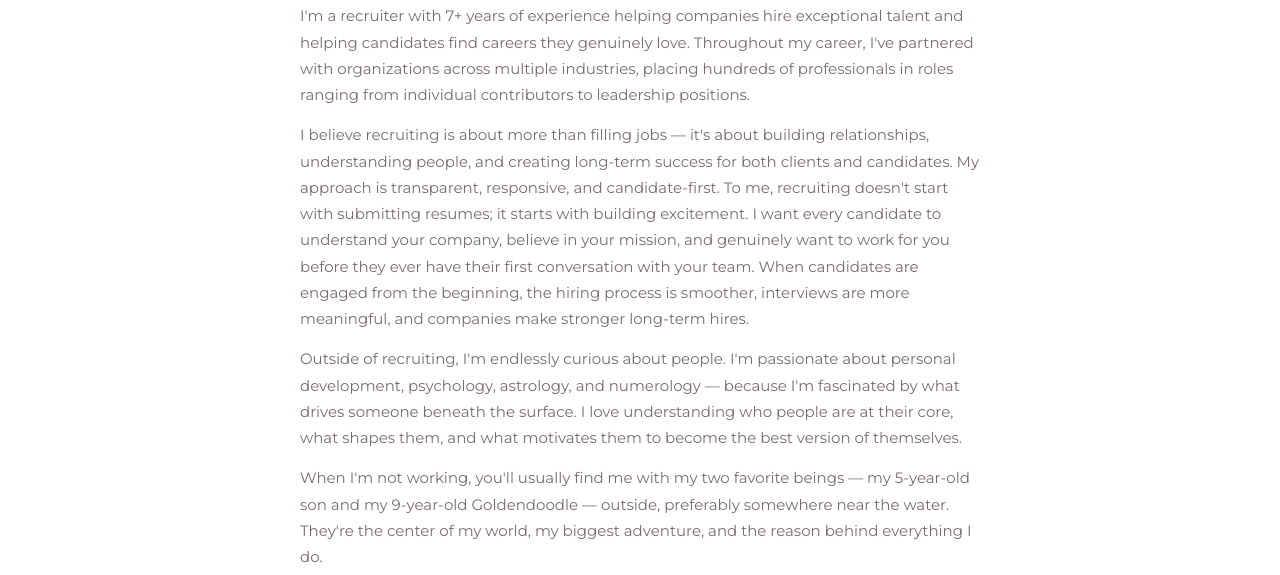
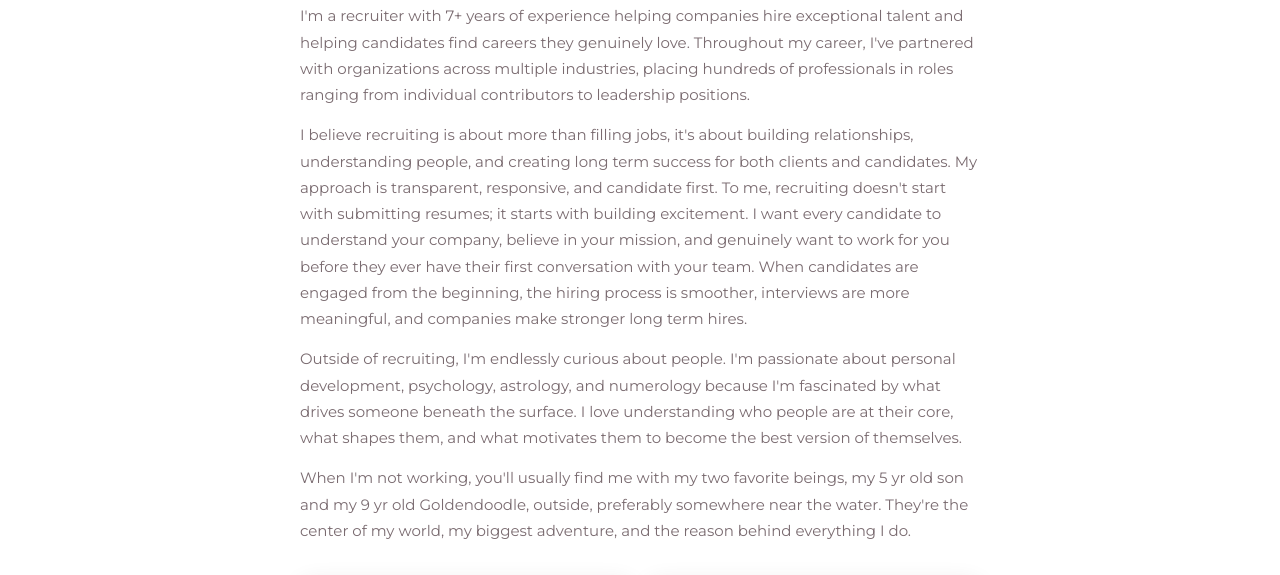
Before and after one commit to sugarbyte811/palm-beach-placements, a plain HTML site: page index.html in a window 1280 px wide. Shown: the part 3898-4473 px from the top of the page. Drawn offline with nearby package versions, Linux system fonts and the light colour scheme; a web font is replaced by a local one.

Commit message:
Fix bio text to match original wording

```diff
--- a/index.html
+++ b/index.html
@@ -1244,9 +1244,9 @@ footer a { color: var(--gold-light); text-decoration: none; }
       <div class="team-divider"></div>
       <div class="team-bio">
         <p>I'm a recruiter with 7+ years of experience helping companies hire exceptional talent and helping candidates find careers they genuinely love. Throughout my career, I've partnered with organizations across multiple industries, placing hundreds of professionals in roles ranging from individual contributors to leadership positions.</p>
-        <p>I believe recruiting is about more than filling jobs — it's about building relationships, understanding people, and creating long-term success for both clients and candidates. My approach is transparent, responsive, and candidate-first. To me, recruiting doesn't start with submitting resumes; it starts with building excitement. I want every candidate to understand your company, believe in your mission, and genuinely want to work for you before they ever have their first conversation with your team. When candidates are engaged from the beginning, the hiring process is smoother, interviews are more meaningful, and companies make stronger long-term hires.</p>
-        <p>Outside of recruiting, I'm endlessly curious about people. I'm passionate about personal development, psychology, astrology, and numerology — because I'm fascinated by what drives someone beneath the surface. I love understanding who people are at their core, what shapes them, and what motivates them to become the best version of themselves.</p>
-        <p>When I'm not working, you'll usually find me with my two favorite beings — my 5-year-old son and my 9-year-old Goldendoodle — outside, preferably somewhere near the water. They're the center of my world, my biggest adventure, and the reason behind everything I do.</p>
+        <p>I believe recruiting is about more than filling jobs, it's about building relationships, understanding people, and creating long term success for both clients and candidates. My approach is transparent, responsive, and candidate first. To me, recruiting doesn't start with submitting resumes; it starts with building excitement. I want every candidate to understand your company, believe in your mission, and genuinely want to work for you before they ever have their first conversation with your team. When candidates are engaged from the beginning, the hiring process is smoother, interviews are more meaningful, and companies make stronger long term hires.</p>
+        <p>Outside of recruiting, I'm endlessly curious about people. I'm passionate about personal development, psychology, astrology, and numerology because I'm fascinated by what drives someone beneath the surface. I love understanding who people are at their core, what shapes them, and what motivates them to become the best version of themselves.</p>
+        <p>When I'm not working, you'll usually find me with my two favorite beings, my 5 yr old son and my 9 yr old Goldendoodle, outside, preferably somewhere near the water. They're the center of my world, my biggest adventure, and the reason behind everything I do.</p>
       </div>
       <div class="team-photos-bottom">
         <div class="team-photo-sm">
```
